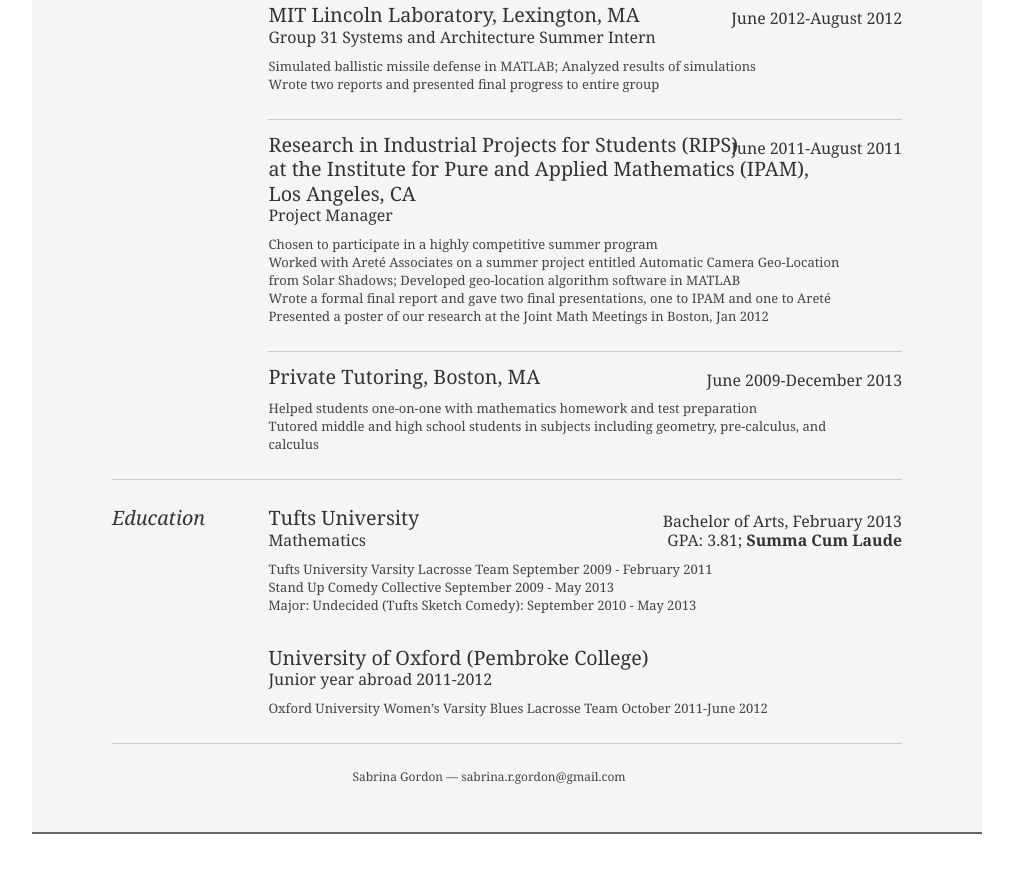
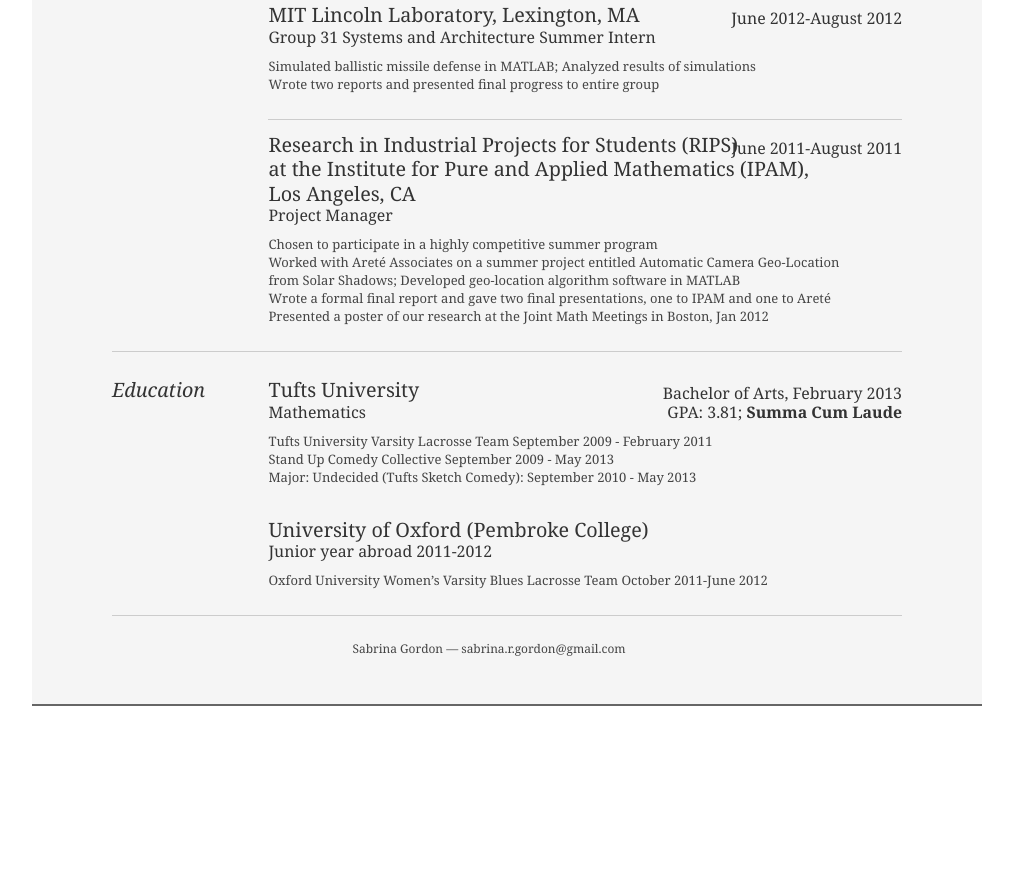
Before and after one commit to srgordon/srgordon.github.com, a plain HTML site: page index.html in a window 1280 px wide. Shown: the part 1655-2527 px from the top of the page, without its empty margins (133-1146 px from the left). After the commit the page ends 2441 px from the top, so only its background shows below. Drawn offline with Linux system fonts and the light colour scheme.

Commit message:
Update index.html

```diff
--- a/index.html
+++ b/index.html
@@ -96,7 +96,7 @@
                                 <p> Simulated ballistic missile defense in MATLAB; Analyzed results of simulations<br>
                                 	Wrote two reports and presented final progress to entire group </p>
                             </div>
-                            <div class="job">
+                            <div class="job last">
                                 <h2>Research in Industrial Projects for Students (RIPS)<br> at the Institute for Pure and Applied Mathematics (IPAM),<br> Los Angeles, CA</h2>
                                 <h3>Project Manager</h3>
                                 <h4>June 2011-August 2011</h4>
@@ -104,12 +104,6 @@
 									Worked with Areté Associates on a summer project entitled Automatic Camera Geo-Location from Solar Shadows; Developed geo-location algorithm software in MATLAB<br>
 									Wrote a formal final report and gave two final presentations, one to IPAM and one to Areté <br>
 									Presented a poster of our research at the Joint Math Meetings in Boston, Jan 2012</p>
-                            </div>
-                            <div class="job last">
-                                <h2>Private Tutoring, Boston, MA</h2>
-                                <h4>June 2009-December 2013</h4>
-                                <p>Helped students one-on-one with mathematics homework and test preparation <br>
-									Tutored middle and high school students in subjects including geometry, pre-calculus, and calculus</p>
                             </div>
                         </div>
                     </div>
```
